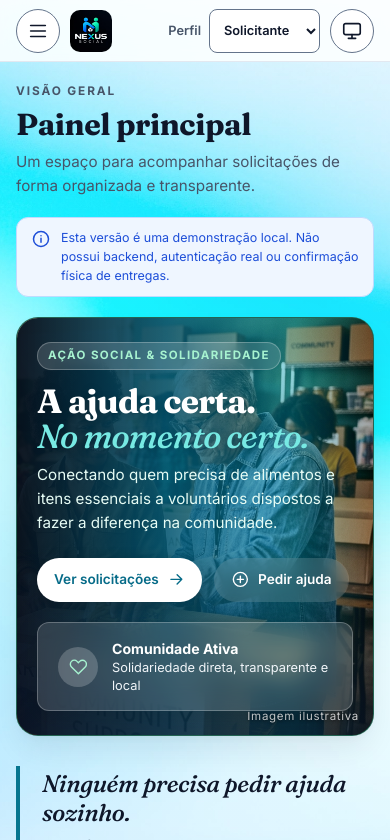
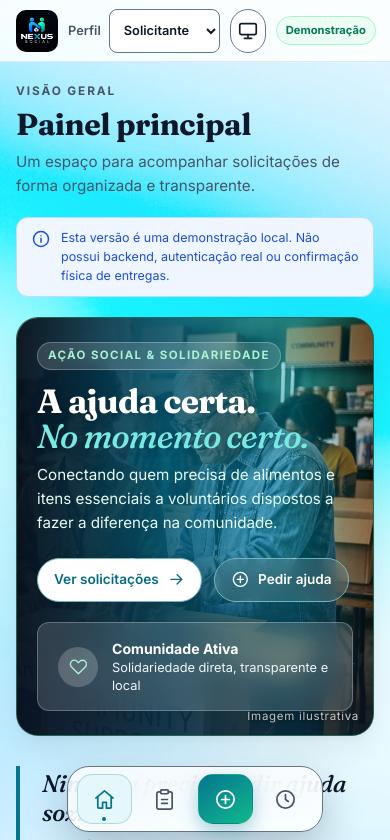
Before and after one commit to Dandan-101-aura/NEXUS-SOCIAL, a website: page index.html in a window 390 px wide. Both pictures are taken after a click on the link "Abrir demonstração". Shown: the top 840 px of the page. Drawn offline with Linux system fonts and the light colour scheme.

Commit message:
Fiz uma modificao visual

```diff
--- a/JavaScript/application.js
+++ b/JavaScript/application.js
@@ -20,6 +20,7 @@
 import { renderCommunityStories } from "./community.js";
 import { dismissToast, showToast } from "./toast.js";
 import { initTheme } from "./theme.js";
+import { initSpecularButtons } from "./specular-button.js";
 import { navigateTo, startRouter } from "./router.js";
 import {
   buildSampleRequests,
@@ -38,9 +39,8 @@
 const publicHome = document.querySelector("#public-home");
 const appShell = document.querySelector(".app-shell");
 const navigationLinks = [...document.querySelectorAll(".nav-link[data-view]")];
+const dockLinks = [...document.querySelectorAll(".dock-item[data-view]")];
 const navigation = document.querySelector("#site-navigation");
-const menuToggle = document.querySelector(".menu-toggle");
-const backdrop = document.querySelector(".nav-backdrop");
 const announcement = document.querySelector("#navigation-announcement");
 const mainContent = document.querySelector("#main-content");
 const profileSelect = document.querySelector("#demo-profile");
@@ -161,52 +161,42 @@
   renderHistoryView(requests);
 }
 
-function closeMobileNavigation() {
-  navigation.classList.remove("is-open");
-  backdrop.hidden = true;
-  menuToggle.setAttribute("aria-expanded", "false");
-  menuToggle.setAttribute("aria-label", "Abrir navegação");
+function updateNavigationForViewport() {
   navigation.inert = window.matchMedia("(max-width: 680px)").matches;
 }
 
-function updateNavigationForViewport() {
-  const isMobile = window.matchMedia("(max-width: 680px)").matches;
-  navigation.inert = isMobile && !navigation.classList.contains("is-open");
-  if (!isMobile) {
-    closeMobileNavigation();
-  }
-}
+function bindNavigation() {
+  const dock = document.querySelector(".mobile-dock");
+  if (dock) {
+    const resetDock = () =>
+      dockLinks.forEach((item) => item.style.setProperty("--dock-scale", "1"));
 
-function bindNavigation() {
-  menuToggle.addEventListener("click", () => {
-    const isOpen = navigation.classList.toggle("is-open");
-    backdrop.hidden = !isOpen;
-    navigation.inert =
-      !isOpen && window.matchMedia("(max-width: 680px)").matches;
-    menuToggle.setAttribute("aria-expanded", String(isOpen));
-    menuToggle.setAttribute(
-      "aria-label",
-      isOpen ? "Fechar navegação" : "Abrir navegação",
-    );
-    if (isOpen) {
-      navigationLinks[0].focus();
-    }
-  });
+    dock.addEventListener("pointermove", (event) => {
+      if (
+        event.pointerType !== "mouse" ||
+        window.matchMedia("(prefers-reduced-motion: reduce)").matches
+      ) {
+        return;
+      }
+      for (const item of dockLinks) {
+        const bounds = item.getBoundingClientRect();
+        const distance = Math.abs(
+          event.clientX - (bounds.left + bounds.width / 2),
+        );
+        const influence = Math.max(0, 1 - distance / 112);
+        item.style.setProperty("--dock-scale", String(1 + influence * 0.34));
+      }
+    });
 
-  backdrop.addEventListener("click", () => {
-    closeMobileNavigation();
-    menuToggle.focus();
-  });
-
-  document.addEventListener("keydown", (event) => {
-    if (event.key === "Escape" && navigation.classList.contains("is-open")) {
-      closeMobileNavigation();
-      menuToggle.focus();
-    }
-  });
-
-  for (const link of navigationLinks) {
-    link.addEventListener("click", closeMobileNavigation);
+    dock.addEventListener("pointerleave", resetDock);
+    dockLinks.forEach((item) => {
+      item.addEventListener("click", () => {
+        item.classList.remove("is-launching");
+        void item.offsetWidth;
+        item.classList.add("is-launching");
+        window.setTimeout(() => item.classList.remove("is-launching"), 420);
+      });
+    });
   }
 
   window.addEventListener("resize", updateNavigationForViewport);
@@ -218,7 +208,10 @@
     publicHome.hidden = false;
     appShell.hidden = true;
     document.title = `${VIEW_TITLES.home} | NEXUS SOCIAL`;
-    closeMobileNavigation();
+    for (const link of dockLinks) {
+      link.classList.remove("is-active");
+      link.removeAttribute("aria-current");
+    }
     if (moveFocus) {
       document.querySelector("#public-title").focus({ preventScroll: true });
       window.scrollTo({ top: 0 });
@@ -252,11 +245,19 @@
     }
   }
 
+  for (const link of dockLinks) {
+    const isCurrent = link.dataset.view === viewName;
+    link.classList.toggle("is-active", isCurrent);
+    if (isCurrent) {
+      link.setAttribute("aria-current", "page");
+    } else {
+      link.removeAttribute("aria-current");
+    }
+  }
+
   const title = VIEW_TITLES[viewName];
   announcement.textContent = title;
   document.title = `${title} | NEXUS SOCIAL`;
-  closeMobileNavigation();
-
   if (moveFocus) {
     targetView.querySelector("h1").focus({ preventScroll: true });
     window.scrollTo({ top: 0 });
@@ -680,6 +681,7 @@
 
 export function startApplication() {
   hydrateIcons();
+  initSpecularButtons();
   initTheme(document.querySelector("#theme-toggle"));
   renderCommunityStories(document.querySelector("#community-stories"));
 
--- a/index.html
+++ b/index.html
@@ -79,7 +79,7 @@
               local.
             </p>
             <div class="public-hero-actions">
-              <a class="button button-primary" href="#/painel"
+              <a class="button button-primary specular-button" data-specular-button href="#/painel"
                 >Abrir a demonstração
                 <span class="btn-icon" data-icon="arrow-right"></span>
               </a>
@@ -255,15 +255,6 @@
 
       <div class="workspace">
         <header class="topbar">
-          <button
-            class="menu-toggle"
-            type="button"
-            aria-label="Abrir navegação"
-            aria-controls="site-navigation"
-            aria-expanded="false"
-          >
-            <span data-icon="menu"></span>
-          </button>
           <div class="topbar-brand">
             <img
               class="topbar-logo"
@@ -337,7 +328,8 @@
                 </p>
                 <div class="welcome-actions">
                   <button
-                    class="button button-light"
+                    class="button button-light specular-button"
+                    data-specular-button
                     type="button"
                     data-navigate="requests"
                   >
@@ -345,7 +337,8 @@
                     <span class="btn-icon" data-icon="arrow-right"></span>
                   </button>
                   <button
-                    class="button button-ghost-light"
+                    class="button button-ghost-light specular-button"
+                    data-specular-button
                     type="button"
                     data-navigate="new-request"
                   >
@@ -840,6 +833,25 @@
           </section>
         </main>
 
+        <nav class="mobile-dock" aria-label="Navegação rápida">
+          <a class="dock-item" href="#/painel" data-view="dashboard">
+            <span class="dock-icon" data-icon="home"></span>
+            <span class="dock-label">Painel</span>
+          </a>
+          <a class="dock-item" href="#/solicitacoes" data-view="requests">
+            <span class="dock-icon" data-icon="list"></span>
+            <span class="dock-label">Solicitações</span>
+          </a>
+          <a class="dock-item dock-item-primary" href="#/cadastrar" data-view="new-request">
+            <span class="dock-icon" data-icon="plus-circle"></span>
+            <span class="dock-label">Cadastrar</span>
+          </a>
+          <a class="dock-item" href="#/historico" data-view="history">
+            <span class="dock-icon" data-icon="clock"></span>
+            <span class="dock-label">Histórico</span>
+          </a>
+        </nav>
+
         <footer class="site-footer">
           <p>
             Projeto demonstrativo. Dados locais não são registros invioláveis
@@ -849,7 +861,6 @@
       </div>
     </div>
 
-    <div class="nav-backdrop" hidden></div>
     <div
       class="visually-hidden"
       id="navigation-announcement"
--- a/style.css
+++ b/style.css
@@ -417,8 +417,7 @@
   font-size: 0.8rem;
 }
 
-.icon-button,
-.menu-toggle {
+.icon-button {
   display: inline-grid;
   width: 44px;
   height: 44px;
@@ -435,8 +434,7 @@
     border-color 160ms ease;
 }
 
-.icon-button:hover,
-.menu-toggle:hover {
+.icon-button:hover {
   border-color: var(--primary);
   background: var(--primary-soft);
   transform: translateY(-1px);
@@ -444,10 +442,6 @@
 
 .icon-button:active {
   transform: scale(0.94);
-}
-
-.menu-toggle {
-  display: none;
 }
 
 .demo-badge {
@@ -1212,6 +1206,75 @@
   box-shadow: none;
 }
 
+/* SpecularButton treatment for the public CTA and the dashboard's main actions. */
+.specular-button {
+  --specular-angle: 18deg;
+  --specular-x: 50%;
+  --specular-y: 50%;
+  position: relative;
+  isolation: isolate;
+  border-color: color-mix(in srgb, var(--primary) 55%, #fff);
+}
+
+.specular-button::before,
+.specular-button::after {
+  position: absolute;
+  pointer-events: none;
+  content: "";
+}
+
+.specular-button::before {
+  z-index: 2;
+  inset: -1px;
+  padding: 1.2px;
+  border-radius: inherit;
+  background: conic-gradient(
+    from var(--specular-angle),
+    transparent 0deg,
+    rgb(255 255 255 / 28%) 7deg,
+    rgb(255 255 255 / 96%) 13deg,
+    var(--primary) 20deg,
+    #10b98d 27deg,
+    transparent 42deg 360deg
+  );
+  -webkit-mask: linear-gradient(#fff 0 0) content-box, linear-gradient(#fff 0 0);
+  -webkit-mask-composite: xor;
+  mask: linear-gradient(#fff 0 0) content-box, linear-gradient(#fff 0 0);
+  mask-composite: exclude;
+  opacity: 0.35;
+  transition: opacity 160ms ease, filter 160ms ease;
+}
+
+.specular-button::after {
+  z-index: -1;
+  inset: 1px;
+  border-radius: inherit;
+  background: radial-gradient(circle at var(--specular-x) var(--specular-y), rgb(255 255 255 / 25%), transparent 68%);
+  opacity: 0;
+  transition: opacity 180ms ease;
+}
+
+.specular-button:is(:hover, :focus-visible, .is-specular-active)::before {
+  opacity: 1;
+  filter: drop-shadow(0 0 6px color-mix(in srgb, var(--primary) 75%, transparent));
+}
+
+.specular-button:is(:hover, :focus-visible, .is-specular-active)::after {
+  opacity: 0.62;
+}
+
+.specular-button:focus-visible {
+  outline: 3px solid var(--ring);
+  outline-offset: 4px;
+}
+
+@media (prefers-reduced-motion: reduce) {
+  .specular-button::before,
+  .specular-button::after {
+    transition: none;
+  }
+}
+
 /* ---------- Formulário ---------- */
 
 .form-card {
@@ -1709,7 +1772,7 @@
   margin: 0;
 }
 
-.nav-backdrop {
+.mobile-dock {
   display: none;
 }
 
@@ -1760,16 +1823,7 @@
 
 @media (max-width: 680px) {
   .sidebar {
-    z-index: 12;
-    width: min(290px, calc(100vw - 48px));
-    background: var(--surface);
-    transform: translateX(-105%);
-    transition: transform 240ms var(--ease);
-  }
-
-  .sidebar.is-open {
-    box-shadow: var(--shadow-lg);
-    transform: translateX(0);
+    display: none;
   }
 
   .workspace {
@@ -1782,10 +1836,6 @@
     padding: 0 16px;
   }
 
-  .menu-toggle {
-    display: inline-grid;
-  }
-
   .topbar-brand {
     display: flex;
   }
@@ -1801,7 +1851,145 @@
 
   .main-content {
     min-height: calc(100vh - 112px);
-    padding: 20px 16px 35px;
+    padding: 20px 16px calc(112px + env(safe-area-inset-bottom));
+  }
+
+  .mobile-dock {
+    position: fixed;
+    z-index: 50;
+    right: max(12px, env(safe-area-inset-right));
+    bottom: calc(12px + env(safe-area-inset-bottom));
+    left: max(12px, env(safe-area-inset-left));
+    display: flex;
+    width: max-content;
+    max-width: calc(100vw - 24px);
+    min-height: 66px;
+    align-items: center;
+    justify-content: center;
+    gap: clamp(2px, 1.5vw, 7px);
+    margin-inline: auto;
+    padding: 7px 9px;
+    border: 1px solid var(--border-strong);
+    border-radius: 22px;
+    background: var(--glass);
+    color: var(--text);
+    box-shadow: 0 16px 42px rgb(5 18 38 / 24%), inset 0 1px 0 rgb(255 255 255 / 38%);
+    -webkit-backdrop-filter: blur(20px) saturate(160%);
+    backdrop-filter: blur(20px) saturate(160%);
+  }
+
+  .dock-item {
+    position: relative;
+    display: grid;
+    width: clamp(48px, 14vw, 56px);
+    height: 50px;
+    flex: 0 1 56px;
+    place-items: center;
+    border: 1px solid transparent;
+    border-radius: 15px;
+    color: var(--muted);
+    text-decoration: none;
+    transform: translateY(calc((1 - var(--dock-scale, 1)) * 24px)) scale(var(--dock-scale, 1));
+    transform-origin: center bottom;
+    transition: transform 140ms var(--ease), color 160ms ease, background-color 160ms ease, border-color 160ms ease;
+    -webkit-tap-highlight-color: transparent;
+  }
+
+  .dock-item:hover,
+  .dock-item:focus-visible {
+    color: var(--primary-text);
+  }
+
+  .dock-item:focus-visible {
+    outline: 2px solid var(--primary);
+    outline-offset: 3px;
+  }
+
+  .dock-item.is-active {
+    border-color: color-mix(in srgb, var(--primary) 24%, transparent);
+    background: var(--primary-soft);
+    color: var(--primary-text);
+  }
+
+  .dock-item.is-active::after {
+    position: absolute;
+    bottom: 2px;
+    width: 4px;
+    height: 4px;
+    border-radius: 50%;
+    background: currentColor;
+    content: "";
+  }
+
+  .dock-item-primary {
+    border-color: transparent;
+    background: linear-gradient(145deg, var(--primary), #10b98d);
+    color: #fff;
+    box-shadow: 0 7px 18px color-mix(in srgb, var(--primary) 35%, transparent);
+  }
+
+  .dock-item-primary:hover,
+  .dock-item-primary:focus-visible,
+  .dock-item-primary.is-active {
+    border-color: transparent;
+    background: linear-gradient(145deg, var(--primary-hover), #0b9f7a);
+    color: #fff;
+  }
+
+  .dock-icon,
+  .dock-icon svg {
+    display: block;
+    width: 23px;
+    height: 23px;
+  }
+
+  .dock-label {
+    position: absolute;
+    bottom: calc(100% + 9px);
+    left: 50%;
+    width: max-content;
+    max-width: min(180px, calc(100vw - 36px));
+    padding: 6px 9px;
+    border: 1px solid var(--border);
+    border-radius: 9px;
+    background: var(--surface);
+    color: var(--text);
+    box-shadow: var(--shadow-md);
+    font-size: 0.7rem;
+    font-weight: 650;
+    line-height: 1.2;
+    opacity: 0;
+    pointer-events: none;
+    transform: translate(-50%, 4px);
+    transition: opacity 140ms ease, transform 140ms ease;
+  }
+
+  .dock-item:hover .dock-label,
+  .dock-item:focus-visible .dock-label {
+    opacity: 1;
+    transform: translate(-50%, 0);
+  }
+
+  .dock-item.is-launching {
+    animation: dock-hop 420ms cubic-bezier(0.2, 1.25, 0.4, 1);
+  }
+
+  @keyframes dock-hop {
+    0%, 100% { translate: 0 0; }
+    38% { translate: 0 -8px; }
+  }
+
+  :root[data-theme="dark"] .mobile-dock {
+    box-shadow: 0 18px 48px rgb(0 0 0 / 42%), inset 0 1px 0 rgb(255 255 255 / 12%);
+  }
+
+  @media (prefers-reduced-motion: reduce) {
+    .dock-item,
+    .dock-item.is-launching {
+      animation: none;
+      transition: none;
+    }
+  }
   }
 
   .page-heading {
@@ -1899,25 +2087,16 @@
   }
 
   .site-footer {
-    padding: 0 18px 18px;
+    padding: 0 18px calc(104px + env(safe-area-inset-bottom));
   }
 
   .toast-region {
     right: 12px;
-    bottom: 12px;
+    bottom: calc(92px + env(safe-area-inset-bottom));
     left: 12px;
     width: auto;
   }
 
-  .nav-backdrop:not([hidden]) {
-    position: fixed;
-    z-index: 11;
-    inset: 0;
-    display: block;
-    background: rgb(2 6 23 / 45%);
-    -webkit-backdrop-filter: blur(3px);
-    backdrop-filter: blur(3px);
-  }
 }
 
 @media (max-width: 440px) {
```
